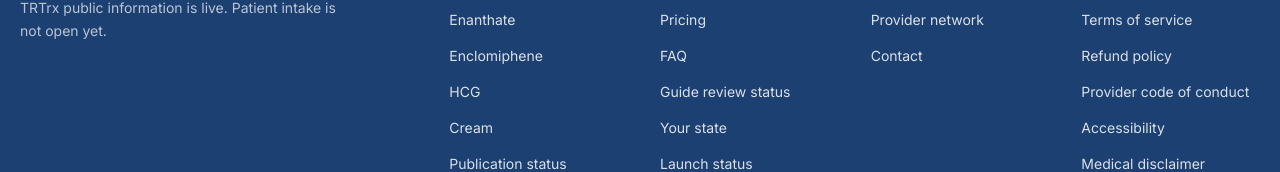
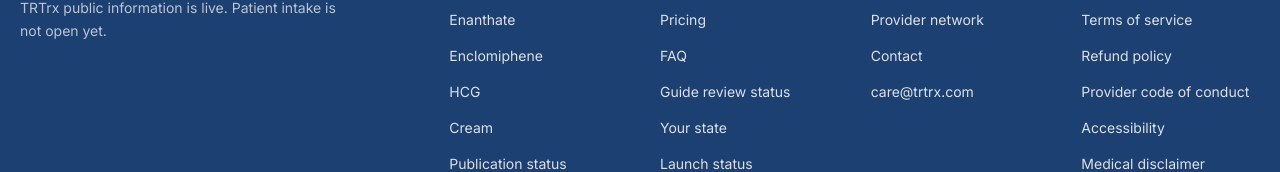
Before and after one commit to metabotprime/trtrx, a Next.js app: page /faq in a window 1280 px wide. Shown: the part 2443-2615 px from the top of the page. Built offline with nearby package versions, Linux system fonts and the light colour scheme.

Commit message:
Add the TRTRx care email to the footer
Make the verified care address directly reachable from the shared Company footer.

```diff
--- a/src/components/layout/Footer.tsx
+++ b/src/components/layout/Footer.tsx
@@ -37,6 +37,7 @@ const FOOTER_GROUPS = [
       { label: "About", href: "/about" },
       { label: "Provider network", href: "/about#provider-network" },
       { label: "Contact", href: "/contact" },
+      { label: "care@trtrx.com", href: "mailto:care@trtrx.com" },
     ],
   },
   {
```
